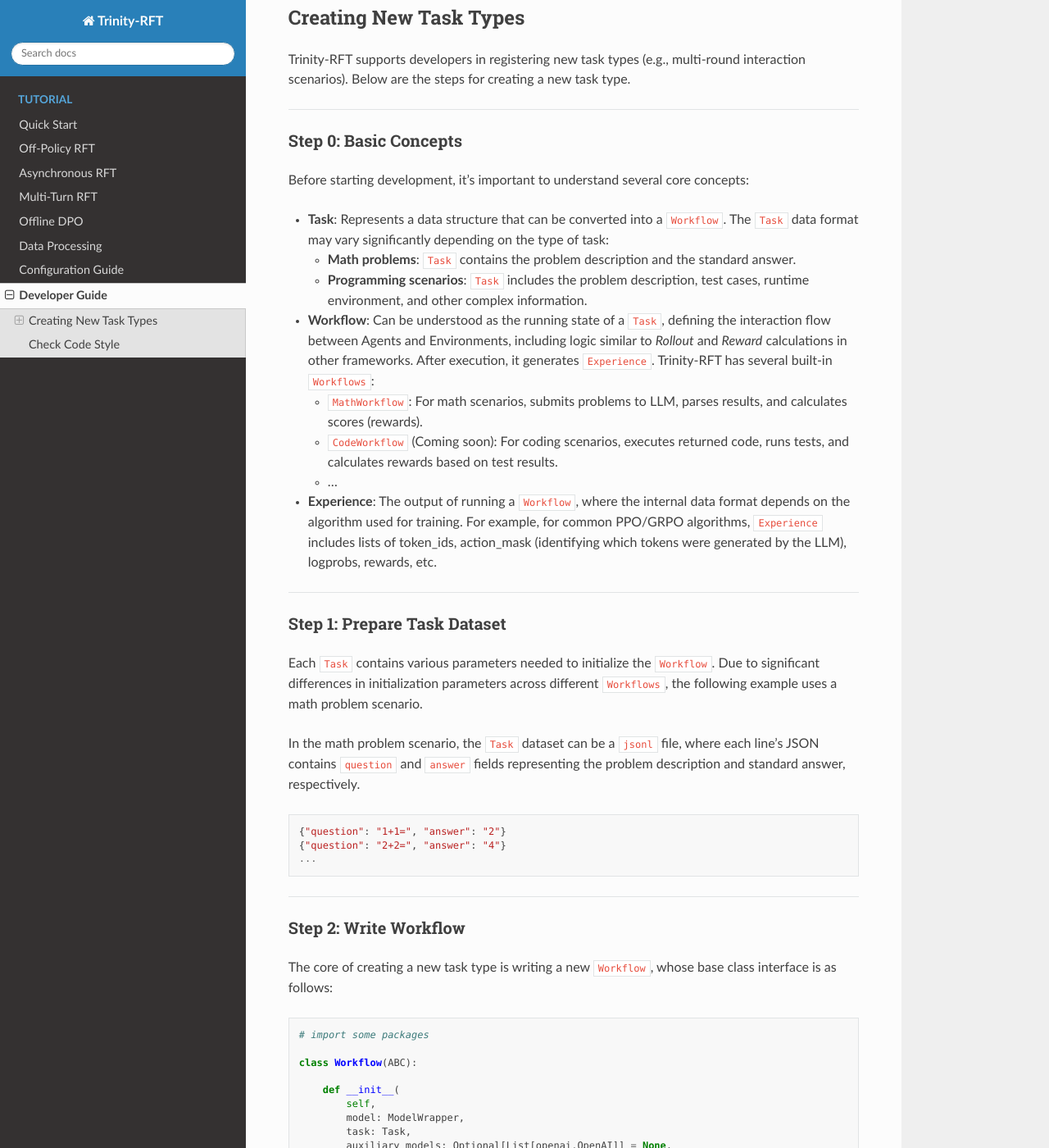
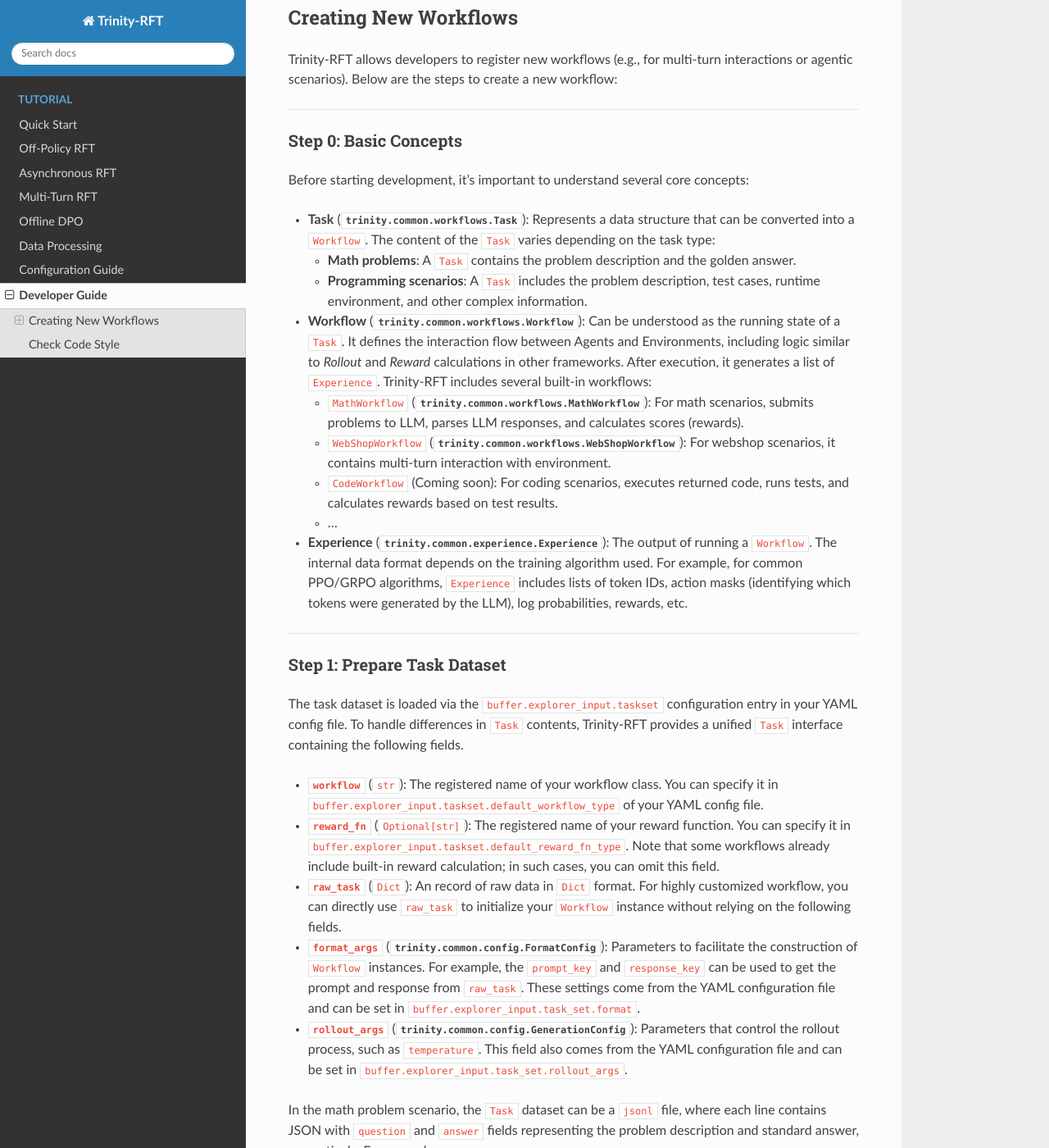
Before and after one commit to AnthonyWhitaker/trinity-rft, a Sphinx documentation site: the page built from docs/sphinx_doc/source/tutorial/trinity_programming_guide.md, in a window 1280 px wide and 1400 px high, scrolled down 377 px. Shown: the whole window at 82% size. Built offline with Sphinx 7.4.7 and the Read the Docs theme 3.1.0, drawn with Linux system fonts in a browser that asks for light colours; pages that are not in the unit, such as notebooks, are missing from menus; some of the changed text lies outside the part shown.

Commit message:
Update developer guide (#53)

````diff
--- a/docs/sphinx_doc/source/tutorial/trinity_programming_guide.md
+++ b/docs/sphinx_doc/source/tutorial/trinity_programming_guide.md
@@ -1,6 +1,6 @@
 # Developer Guide
 
-This guide will introduce how to add new task types to Trinity-RFT and provide relevant development guidelines.
+This guide introduces how to add new workflows to Trinity-RFT and provides relevant development guidelines.
 
 ```{note}
 Trinity-RFT is still under development, and the following interfaces may change. Please read this section in conjunction with the latest code.
@@ -8,9 +8,9 @@
 
 ---
 
-## Creating New Task Types
+## Creating New Workflows
 
-Trinity-RFT supports developers in registering new task types (e.g., multi-round interaction scenarios). Below are the steps for creating a new task type.
+Trinity-RFT allows developers to register new workflows (e.g., for multi-turn interactions or agentic scenarios). Below are the steps to create a new workflow:
 
 ---
 
@@ -18,24 +18,35 @@
 
 Before starting development, it's important to understand several core concepts:
 
-- **Task**: Represents a data structure that can be converted into a `Workflow`. The `Task` data format may vary significantly depending on the type of task:
-  - **Math problems**: `Task` contains the problem description and the standard answer.
-  - **Programming scenarios**: `Task` includes the problem description, test cases, runtime environment, and other complex information.
 
-- **Workflow**: Can be understood as the running state of a `Task`, defining the interaction flow between Agents and Environments, including logic similar to _Rollout_ and _Reward_ calculations in other frameworks. After execution, it generates `Experience`. Trinity-RFT has several built-in `Workflows`:
-  - `MathWorkflow`: For math scenarios, submits problems to LLM, parses results, and calculates scores (rewards).
+- **Task** ({class}`trinity.common.workflows.Task`): Represents a data structure that can be converted into a `Workflow`. The content of the `Task` varies depending on the task type:
+  - **Math problems**: A `Task` contains the problem description and the golden answer.
+  - **Programming scenarios**: A `Task` includes the problem description, test cases, runtime environment, and other complex information.
+
+
+- **Workflow** ({class}`trinity.common.workflows.Workflow`): Can be understood as the running state of a `Task`. It defines the interaction flow between Agents and Environments, including logic similar to _Rollout_ and _Reward_ calculations in other frameworks. After execution, it generates a list of `Experience`. Trinity-RFT includes several built-in workflows:
+  - `MathWorkflow` ({class}`trinity.common.workflows.MathWorkflow`): For math scenarios, submits problems to LLM, parses LLM responses, and calculates scores (rewards).
+  - `WebShopWorkflow` ({class}`trinity.common.workflows.WebShopWorkflow`): For webshop scenarios, it contains multi-turn interaction with environment.
   - `CodeWorkflow` (Coming soon): For coding scenarios, executes returned code, runs tests, and calculates rewards based on test results.
   - ...
 
-- **Experience**: The output of running a `Workflow`, where the internal data format depends on the algorithm used for training. For example, for common PPO/GRPO algorithms, `Experience` includes lists of token_ids, action_mask (identifying which tokens were generated by the LLM), logprobs, rewards, etc.
+
+- **Experience** ({class}`trinity.common.experience.Experience`): The output of running a `Workflow`.  The internal data format depends on the training algorithm used. For example, for common PPO/GRPO algorithms, `Experience` includes lists of token IDs, action masks (identifying which tokens were generated by the LLM), log probabilities, rewards, etc.
 
 ---
 
 ### Step 1: Prepare Task Dataset
 
-Each `Task` contains various parameters needed to initialize the `Workflow`. Due to significant differences in initialization parameters across different `Workflows`, the following example uses a math problem scenario.
+The task dataset is loaded via the `buffer.explorer_input.taskset` configuration entry in your YAML config file.
+To handle differences in `Task` contents, Trinity-RFT provides a unified `Task` interface containing the following fields.
 
-In the math problem scenario, the `Task` dataset can be a `jsonl` file, where each line’s JSON contains `question` and `answer` fields representing the problem description and standard answer, respectively.
+  - **`workflow`** (`str`): The registered name of your workflow class. You can specify it in `buffer.explorer_input.taskset.default_workflow_type` of your YAML config file.
+  - **`reward_fn`** (`Optional[str]`): The registered name of your reward function. You can specify it in `buffer.explorer_input.taskset.default_reward_fn_type`. Note that some workflows already include built-in reward calculation; in such cases, you can omit this field.
+  - **`raw_task`** (`Dict`): An record of raw data in `Dict` format. For highly customized workflow, you can directly use `raw_task` to initialize your `Workflow` instance without relying on the following fields.
+  - **`format_args`** ({class}`trinity.common.config.FormatConfig`): Parameters to facilitate the construction of `Workflow` instances. For example, the `prompt_key` and `response_key` can be used to get the prompt and response from `raw_task`. These settings come from the YAML configuration file and can be set in `buffer.explorer_input.task_set.format`.
+  - **`rollout_args`** ({class}`trinity.common.config.GenerationConfig`): Parameters that control the rollout process, such as `temperature`. This field also comes from the YAML configuration file and can be set in `buffer.explorer_input.task_set.rollout_args`.
+
+In the math problem scenario, the `Task` dataset can be a `jsonl` file, where each line contains JSON with `question` and `answer` fields representing the problem description and standard answer, respectively. For example:
 
 ```
 {"question": "1+1=", "answer": "2"}
@@ -43,15 +54,33 @@
 ...
 ```
 
+Example configuration snippet:
+
+```yaml
+# some config
+buffer:
+  explorer_input:
+    taskset:
+      default_workflow: "math_workflow"
+      path: "/PATH/TO/FILE/DIR"
+      format:
+        prompt_key: "question"
+        response_key: "answer"
+      rollout_args:
+        temperature: 1.0
+      # some other configs
+```
+
+In this example, each task object's `raw_task` is a `Dict` with two keys (`question` and `answer`). The `MathWorkflow` uses the `prompt_key` and `response_key` to extract the question and answer from the `raw_task` and use the `rollout_args` to generate the response.
+
+
 ---
 
-### Step 2: Write Workflow
+### Step 2: Implement a New Workflow
 
-The core of creating a new task type is writing a new `Workflow`, whose base class interface is as follows:
+The `Workflow` base class interface is as follows:
 
 ```python
-# import some packages
-
 class Workflow(ABC):
 
     def __init__(
@@ -68,39 +97,48 @@
         """Run the workflow and return a list of Experiences."""
 ```
 
-Developers can register their own `Workflow` through the `WORKFLOWS.register_module` method, but need to ensure that the name does not conflict with existing `Workflow` classes.
+
+#### Initializing Your Workflow
+
+During initialization, `Workflow` receives the following parameters:
+
+- `model`({class}`trinity.common.models.model.ModelWrapper`): The model being trained, which provides an interface similar to OpenAI, capable of receiving a list of conversation messages and returning content generated by the LLM (including reply text `response_text`, full sequence token ids `tokens`, prompt part token length `prompt_length`, and a list of output token logprobs `logprobs`).
+- `task`({class}`trinity.common.workflows.Task`): A single data item from the task dataset.
+- `auxiliary_models`(`List[openai.OpenAI]`):A list of auxiliary models not involved in training. All are provided via OpenAI-compatible APIs.
+
+
+```{tip}
+You can switch to using the OpenAI API by setting `explorer.rollout_model.enable_openai_api` to `true` in your config file and calling `model.get_openai_client()` to get an `openai.OpenAI` instance in your workflow.
+```
+
+Here’s an example of initializing a simple workflow using only `raw_task` and `rollout_args`. In more complex cases, you can use the `format_args` for further customization.
 
 ```python
-# import some packages
-from trinity.common.workflows.workflow import WORKFLOWS
+class ExampleWorkflow(Workflow):
 
-@WORKFLOWS.register_module("my_workflow")
-class MyWorkflow(Workflow):
-    pass
+    def __init__(self, model: ModelWrapper, task: Task, auxiliary_models: List):
+        super().__init__(model, task, auxiliary_models)
+        self.question = task.raw_task.get("question")
+        self.answer = task.raw_task.get("answer")
+        self.rollout_args = task.rollout_args
+        # Optional: If you want to use OpenAI API in your workflow
+        # self.openai_client = self.model.get_openai_client()
 ```
 
-#### Initialization Parameters
-When initializing, `Workflow` receives the following parameters:
-- `model`: The model being trained, which provides an interface similar to OpenAI, capable of receiving a list of conversation messages and returning content generated by the LLM (including reply text `response_text`, full sequence token ids `tokens`, prompt part token length `prompt_length`, and a list of output token logprobs `logprobs`).
-- `task`: An instance of `Task`, which is generated by one line of data from the `Task` dataset. The `raw_task` field contains the `Dict` format source data, which can be used to construct the `Workflow` instance.
-The `rollout_args` field contains the parameters for the rollout process, such as `n`, `temperature`, `top_k` and `top_p`.
-- `auxiliary_models`: A list of auxiliary models, which will not be trained. All of them provide OpenAI compatible API.
+#### Implementing the `run` method
 
-```{tip}
-The `model` also provided an OpenAI compatible API, you can switch to it by setting `explorer.rollout_model.enable_openai_api` to `true` in your config file and use `model.get_openai_client()` to get an `openai.OpenAI` instance in your workflow.
-```
+The `run` method is the core of your workflow. It returns a list of `Experience`.
+Below is a simple implementation for a math workflow.
 
-#### Example Code
-Below is a simple example demonstrating how to implement a math problem `Workflow`:
+We first call the model to generate multiple response using the provided question and rollout arguments.
+Then we calculate the reward for each response using the `calculate_reward` function.
+Finally, we construct a list of `Experience` with the responses and rewards and return it.
+
 
 ```python
-@WORKFLOWS.register_module("example_workflow")
 class ExampleWorkflow(Workflow):
 
-    def __init__(self, model: ModelWrapper, task: Task, **kwargs):
-        super().__init__(model, **kwargs)
-        self.question = task.raw_task.get("question")
-        self.answer = task.raw_task.get("answer")
+    # the __init__ function
 
     def calculate_reward(self, response: str, truth: str) -> float:
         if response == truth:
@@ -109,28 +147,50 @@
             return 0.0
 
     def run(self) -> List[Experience]:
-        response = self.model.chat(
+        # call the model to generate multiple responses
+        responses = self.model.chat(
             [
                 {
                     "role": "user",
                     "content": f"Question:\n{self.question}",
                 }
             ],
-            n=self.task.rollout_args.n,
-            temperature=self.task.rollout_args.temperature,
+            n=self.rollout_args.n,
+            temperature=self.rollout_args.temperature,
         )
-        reward: float = self.calculate_reward(response.response_text, self.answer)
-        return [
-            Experience(
-                tokens=response.tokens,
-                prompt_length=response.prompt_length,
-                reward=reward,
-                logprobs=response.logprobs,
+        experiences = []
+        for response in responses:
+            # calulcate reward
+            reward: float = self.calculate_reward(response.response_text, self.answer)
+            # construct Experience
+            experiences.append(
+                Experience(
+                    tokens=response.tokens,
+                    prompt_length=response.prompt_length,
+                    reward=reward,
+                    logprobs=response.logprobs,
+                )
             )
-        ]
+        return experiences
 ```
 
-For some heavy workflows, the initialization process may be time-consuming.
+#### Registering Your Workflow
+
+Register your workflow using the `WORKFLOWS.register_module` decorator.
+Ensure the name does not conflict with existing workflows.
+
+```python
+# import some packages
+from trinity.common.workflows.workflow import WORKFLOWS
+
+@WORKFLOWS.register_module("example_workflow")
+class ExampleWorkflow(Workflow):
+    pass
+```
+
+#### Avoid Re-initialization
+
+For heavy workflows, re-initializing every time can incurs extra computational costs.
 In this case, you can implement the `resettable` and `reset` methods to avoid re-initialization.
 
 ```python
@@ -147,23 +207,81 @@
         self.answer = task.raw_task.get("answer")
 ```
 
+
+#### Full Code Example
+
+```python
+@WORKFLOWS.register_module("example_workflow")
+class ExampleWorkflow(Workflow):
+
+    def __init__(self, model: ModelWrapper, task: Task, auxiliary_models: List):
+        super().__init__(model, task, auxiliary_models)
+        self.question = task.raw_task.get("question")
+        self.answer = task.raw_task.get("answer")
+        self.rollout_args = task.rollout_args
+
+    def calculate_reward(self, response: str, truth: str) -> float:
+        if response == truth:
+            return 1.0
+        else:
+            return 0.0
+
+    def run(self) -> List[Experience]:
+        # call the model to generate multiple responses
+        responses = self.model.chat(
+            [
+                {
+                    "role": "user",
+                    "content": f"Question:\n{self.question}",
+                }
+            ],
+            n=self.rollout_args.n,
+            temperature=self.rollout_args.temperature,
+        )
+        experiences = []
+        for response in responses:
+            # calulcate reward
+            reward: float = self.calculate_reward(response.response_text, self.answer)
+            # construct Experience
+            experiences.append(
+                Experience(
+                    tokens=response.tokens,
+                    prompt_length=response.prompt_length,
+                    reward=reward,
+                    logprobs=response.logprobs,
+                )
+            )
+        return experiences
+
+    def resettable(self):
+        return True
+
+    def reset(self, task: Task):
+        self.question = task.raw_task.get("question")
+        self.answer = task.raw_task.get("answer")
+```
+
+
 ---
 
-### Step 3: Modify Configuration File
+### Step 3: Use Your Workflow
 
-After completing the development of the `Workflow`, you need to modify the configuration file to set the `default_workflow_type` in the `buffer.explorer_input` domain to the newly registered `Workflow` name.
+After implementing and registering your workflow, you need to update the configuration file to set the `default_workflow_type` in the `buffer.explorer_input.taskset` domain to the newly registered `Workflow` name.
 
 ```yaml
 buffer:
   # Other fields
   explorer_input:
     taskset:
-      name: example_task
-      storage_type: file
       path: /path/to/taskset
-        # Other fields
-    default_workflow_type: example_workflow
-# Other fields
+      default_workflow_type: example_workflow
+      # Other fields
+```
+
+Now you can run your workflow in Trinity-RFT using the command:
+
+```
+trinity run --config <your_yaml_file>
 ```
 
 ---
````
